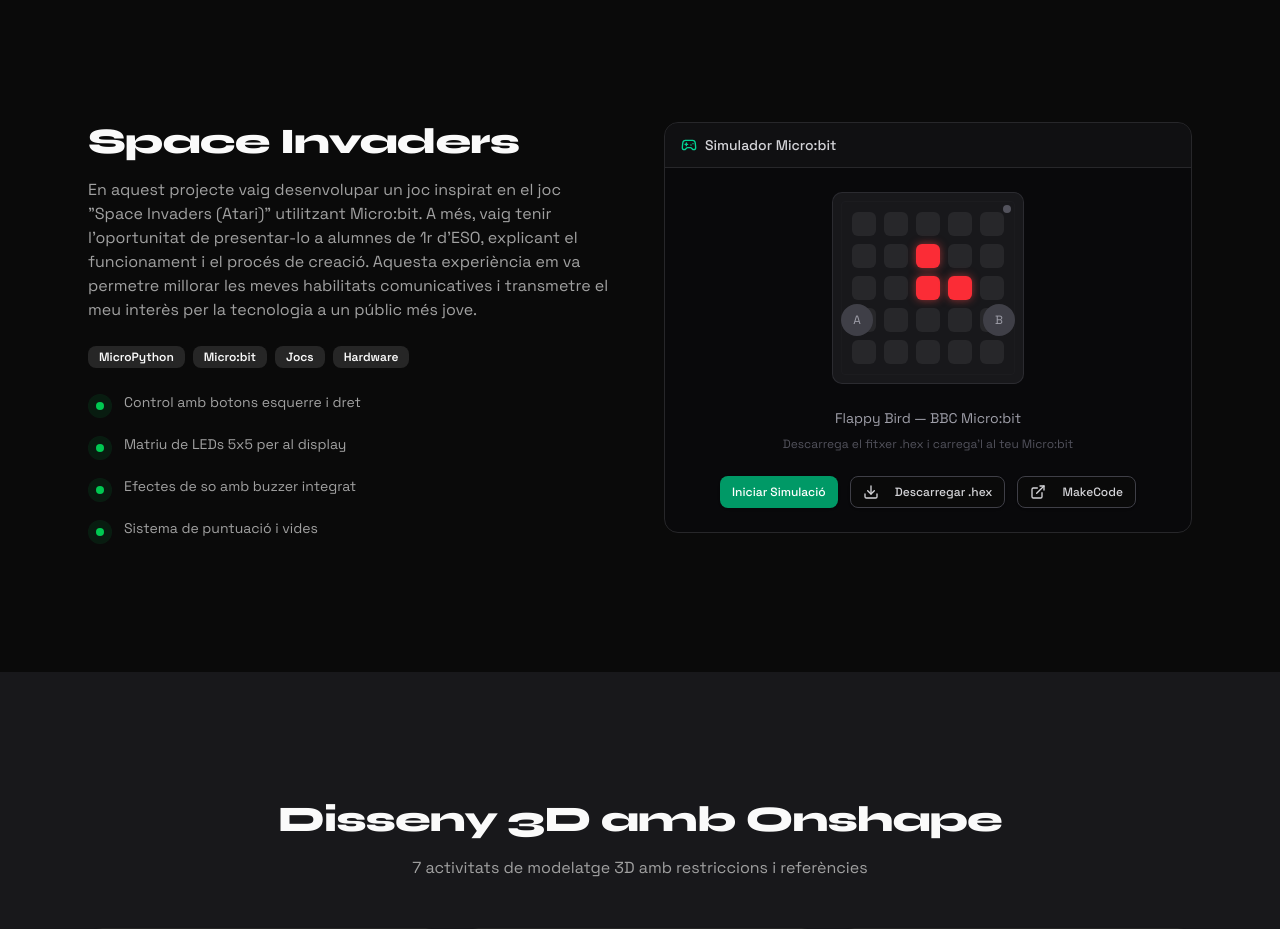
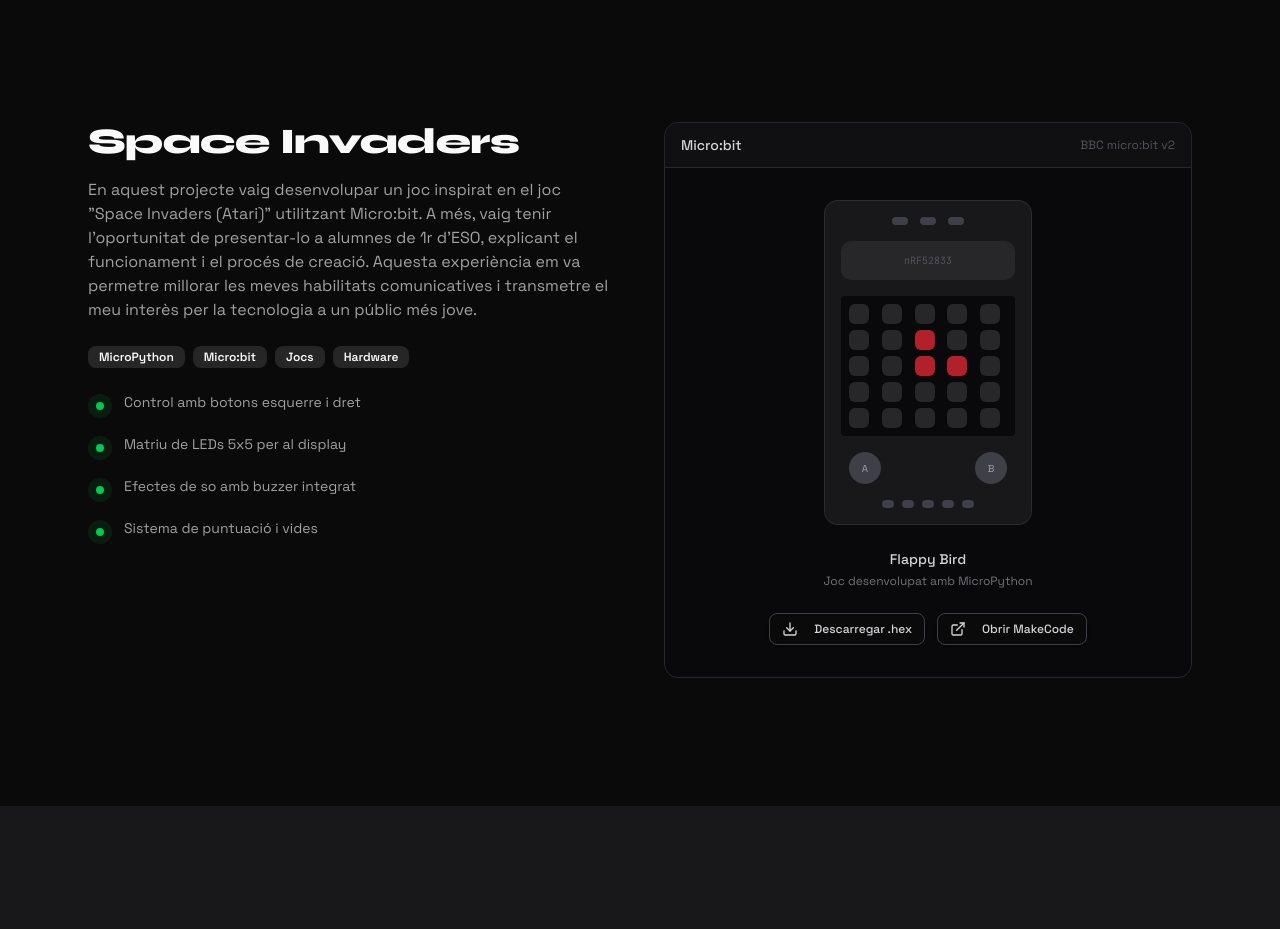
Before and after one commit to PolMartiDetera/pol-marti-portfolio, a Next.js app: page / in a window 1280 px wide. Shown: the part 3120-4049 px from the top of the page. Built offline with nearby package versions, Linux system fonts and the light colour scheme; no server answers.

Commit message:
Simplify Micro:bit component to honest preview card
Replace fake simulation with clean micro:bit visual and hex download

```diff
--- a/src/components/interactive/microbit-simulator.tsx
+++ b/src/components/interactive/microbit-simulator.tsx
@@ -3,188 +3,102 @@
 import * as React from "react"
 import { cn } from "@/lib/utils"
 import { Button } from "@/components/ui/button"
-import { Download, ExternalLink, Gamepad2 } from "lucide-react"
+import { Download, ExternalLink } from "lucide-react"
 
 interface MicrobitSimulatorProps {
   className?: string
 }
 
-// Pre-computed LED patterns for the Flappy Bird animation
-const BIRD_FRAMES = [
-  // Frame 1 - wings up
-  [1, 0, 0, 0, 0,  0, 0, 1, 0, 0,  0, 0, 0, 0, 0,  0, 0, 0, 0, 0,  0, 0, 0, 0, 0],
-  // Frame 2 - wings mid
-  [0, 0, 0, 0, 0,  0, 0, 1, 0, 0,  0, 0, 1, 1, 0,  0, 0, 0, 0, 0,  0, 0, 0, 0, 0],
-  // Frame 3 - wings down
-  [0, 0, 0, 0, 0,  0, 0, 1, 0, 0,  0, 0, 0, 0, 0,  0, 0, 1, 0, 0,  0, 0, 0, 0, 0],
-]
-
-const PIPE_FRAMES = [
-  // Pipe at column 3-4, rows 0-1 and 3-4 (gap at row 2)
-  [0, 0, 0, 1, 1,  0, 0, 0, 1, 1,  0, 0, 0, 0, 0,  0, 0, 0, 1, 1,  0, 0, 0, 1, 1],
-  // Pipe moves left
-  [0, 0, 1, 1, 0,  0, 0, 1, 1, 0,  0, 0, 0, 0, 0,  0, 0, 1, 1, 0,  0, 0, 1, 1, 0],
+// Simple bird pattern for the LED display
+const BIRD_LED = [
+  0, 0, 0, 0, 0,
+  0, 0, 1, 0, 0,
+  0, 0, 1, 1, 0,
+  0, 0, 0, 0, 0,
+  0, 0, 0, 0, 0,
 ]
 
 export function MicrobitSimulator({ className }: MicrobitSimulatorProps) {
-  const [frame, setFrame] = React.useState(0)
-  const [isRunning, setIsRunning] = React.useState(false)
-  const [score, setScore] = React.useState(0)
-  const [gameOver, setGameOver] = React.useState(false)
-  const intervalRef = React.useRef<NodeJS.Timeout | null>(null)
-
+  const [hovered, setHovered] = React.useState(false)
   const basePath = process.env.NEXT_PUBLIC_BASE_PATH || ""
-
-  // LED state: 25 LEDs, 1 = lit, 0 = off
-  const getLeds = React.useCallback(() => {
-    if (gameOver) {
-      // Show "X" pattern for game over
-      return [1,0,0,0,1, 0,1,0,1,0, 0,0,1,0,0, 0,1,0,1,0, 1,0,0,0,1]
-    }
-    if (!isRunning) {
-      // Idle: show bird in center
-      return [0,0,0,0,0, 0,0,1,0,0, 0,0,1,1,0, 0,0,0,0,0, 0,0,0,0,0]
-    }
-    // Combine bird frame with pipe
-    const bird = BIRD_FRAMES[frame % BIRD_FRAMES.length]
-    const pipe = PIPE_FRAMES[Math.floor(frame / 3) % PIPE_FRAMES.length]
-    return bird.map((b, i) => Math.max(b, pipe[i]))
-  }, [frame, isRunning, gameOver])
-
-  const leds = getLeds()
-
-  const startGame = () => {
-    setIsRunning(true)
-    setGameOver(false)
-    setScore(0)
-    setFrame(0)
-  }
-
-  const stopGame = () => {
-    setIsRunning(false)
-    setGameOver(true)
-    if (intervalRef.current) {
-      clearInterval(intervalRef.current)
-      intervalRef.current = null
-    }
-  }
-
-  React.useEffect(() => {
-    if (isRunning) {
-      intervalRef.current = setInterval(() => {
-        setFrame(prev => {
-          if (prev >= 20) {
-            stopGame()
-            return prev
-          }
-          if (prev > 0 && prev % 5 === 0) {
-            setScore(s => s + 1)
-          }
-          return prev + 1
-        })
-      }, 400)
-    }
-    return () => {
-      if (intervalRef.current) {
-        clearInterval(intervalRef.current)
-        intervalRef.current = null
-      }
-    }
-  }, [isRunning])
 
   return (
     <div className={cn("rounded-xl overflow-hidden border border-zinc-800 bg-zinc-950", className)}>
       {/* Header */}
       <div className="flex items-center justify-between px-4 py-3 border-b border-zinc-800 bg-zinc-900/50">
         <div className="flex items-center gap-2 text-sm text-zinc-300">
-          <Gamepad2 className="h-4 w-4 text-emerald-400" />
-          <span className="font-medium">Simulador Micro:bit</span>
+          <span className="font-medium">Micro:bit</span>
         </div>
-        {isRunning && (
-          <div className="text-xs text-zinc-500 font-mono">
-            Puntuació: {score}
-          </div>
-        )}
+        <div className="text-xs text-zinc-600">BBC micro:bit v2</div>
       </div>
 
-      {/* LED Matrix */}
-      <div className="p-6 flex flex-col items-center gap-6">
-        <div className="relative">
-          {/* Micro:bit outline */}
-          <div className="w-48 h-48 bg-zinc-900 rounded-lg border border-zinc-700/50 flex items-center justify-center relative">
-            {/* PCB traces decoration */}
-            <div className="absolute inset-2 border border-zinc-800/30 rounded" />
+      {/* Micro:bit Visual */}
+      <div className="p-8 flex flex-col items-center gap-6">
+        <div
+          className="relative cursor-pointer"
+          onMouseEnter={() => setHovered(true)}
+          onMouseLeave={() => setHovered(false)}
+        >
+          {/* Micro:bit board shape */}
+          <div className="w-52 bg-zinc-900 rounded-xl border border-zinc-700/50 p-4 relative">
+            {/* Top connector pins */}
+            <div className="flex gap-3 mb-4 justify-center">
+              {[0, 1, 2].map(i => (
+                <div key={i} className="w-4 h-2 bg-zinc-700 rounded-sm" />
+              ))}
+            </div>
+
+            {/* Main chip */}
+            <div className="bg-zinc-800 rounded-lg p-3 mb-4">
+              <div className="text-[10px] text-zinc-600 text-center font-mono">nRF52833</div>
+            </div>
 
             {/* LED Grid */}
-            <div className="grid grid-cols-5 gap-2 p-3">
-              {leds.map((led, i) => (
+            <div className="grid grid-cols-5 gap-1.5 p-2 bg-zinc-950 rounded">
+              {BIRD_LED.map((led, i) => (
                 <div
                   key={i}
                   className={cn(
-                    "w-6 h-6 rounded-sm transition-all duration-150",
-                    led ? "bg-red-500 shadow-[0_0_8px_rgba(239,68,68,0.6)]" : "bg-zinc-800"
+                    "w-5 h-5 rounded-sm transition-all duration-300",
+                    led
+                      ? hovered
+                        ? "bg-red-400 shadow-[0_0_10px_rgba(248,113,113,0.8)]"
+                        : "bg-red-500/70"
+                      : "bg-zinc-800"
                   )}
                 />
               ))}
             </div>
 
-            {/* Button A */}
-            <button
-              onClick={() => isRunning && setScore(s => s + 1)}
-              className="absolute left-2 bottom-1/4 w-8 h-8 rounded-full bg-zinc-700 hover:bg-zinc-600 active:bg-zinc-500 transition-colors flex items-center justify-center text-xs text-zinc-400"
-              aria-label="Button A"
-            >
-              A
-            </button>
+            {/* Buttons */}
+            <div className="flex justify-between mt-4 px-2">
+              <div className="w-8 h-8 rounded-full bg-zinc-700 flex items-center justify-center text-[10px] text-zinc-400">
+                A
+              </div>
+              <div className="w-8 h-8 rounded-full bg-zinc-700 flex items-center justify-center text-[10px] text-zinc-400">
+                B
+              </div>
+            </div>
 
-            {/* Button B */}
-            <button
-              onClick={() => isRunning && setFrame(f => f + 2)}
-              className="absolute right-2 bottom-1/4 w-8 h-8 rounded-full bg-zinc-700 hover:bg-zinc-600 active:bg-zinc-500 transition-colors flex items-center justify-center text-xs text-zinc-400"
-              aria-label="Button B"
-            >
-              B
-            </button>
-
-            {/* LED indicator */}
-            <div className={cn(
-              "absolute top-3 right-3 w-2 h-2 rounded-full transition-colors",
-              isRunning ? "bg-green-500" : gameOver ? "bg-red-500" : "bg-zinc-600"
-            )} />
+            {/* Bottom connector */}
+            <div className="flex gap-2 mt-4 justify-center">
+              {[0, 1, 2, 3, 4].map(i => (
+                <div key={i} className="w-3 h-2 bg-zinc-700 rounded-sm" />
+              ))}
+            </div>
           </div>
         </div>
 
-        {/* Game info */}
-        <div className="text-center space-y-2">
-          <p className="text-zinc-400 text-sm">Flappy Bird — BBC Micro:bit</p>
-          <p className="text-zinc-600 text-xs">
-            {isRunning
-              ? "Fes clic a A o B per controlar l\'ocell"
-              : gameOver
-                ? `Joc acabat! Puntuació: ${score}`
-                : "Descarrega el fitxer .hex i carrega\'l al teu Micro:bit"}
+        {/* Info */}
+        <div className="text-center space-y-1">
+          <p className="text-zinc-300 text-sm font-medium">Flappy Bird</p>
+          <p className="text-zinc-500 text-xs">
+            Joc desenvolupat amb MicroPython
           </p>
         </div>
 
-        {/* Controls */}
+        {/* Actions */}
         <div className="flex gap-3">
-          {!isRunning ? (
-            <Button
-              size="sm"
-              onClick={startGame}
-              className="bg-emerald-600 hover:bg-emerald-500 text-white"
-            >
-              {gameOver ? "Tornar a Jugar" : "Iniciar Simulació"}
-            </Button>
-          ) : (
-            <Button
-              size="sm"
-              variant="destructive"
-              onClick={stopGame}
-            >
-              Aturar
-            </Button>
-          )}
           <Button
             size="sm"
             variant="outline"
@@ -208,7 +122,7 @@ export function MicrobitSimulator({ className }: MicrobitSimulatorProps) {
               rel="noopener noreferrer"
             >
               <ExternalLink className="h-4 w-4 mr-2" />
-              MakeCode
+              Obrir MakeCode
             </a>
           </Button>
         </div>
```
